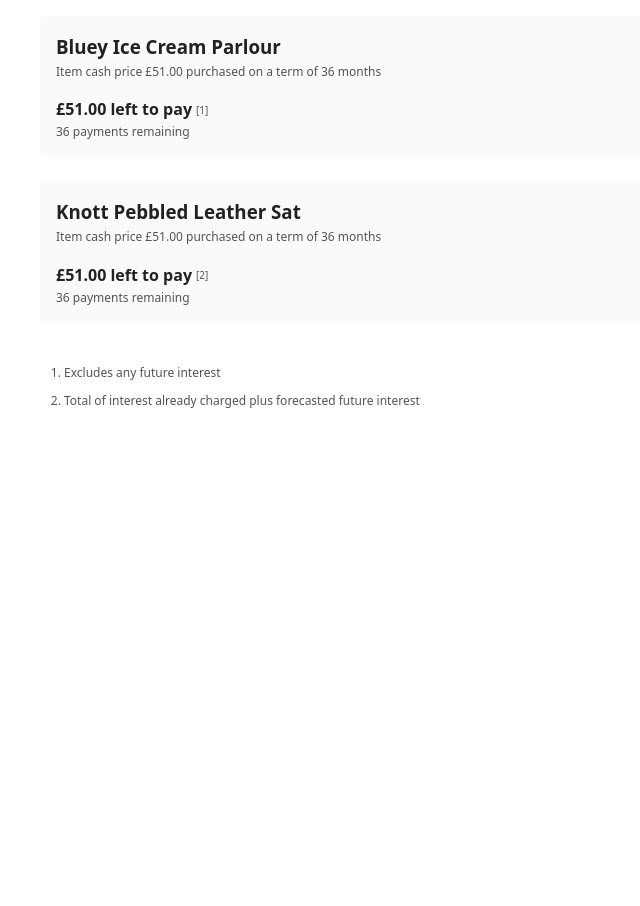
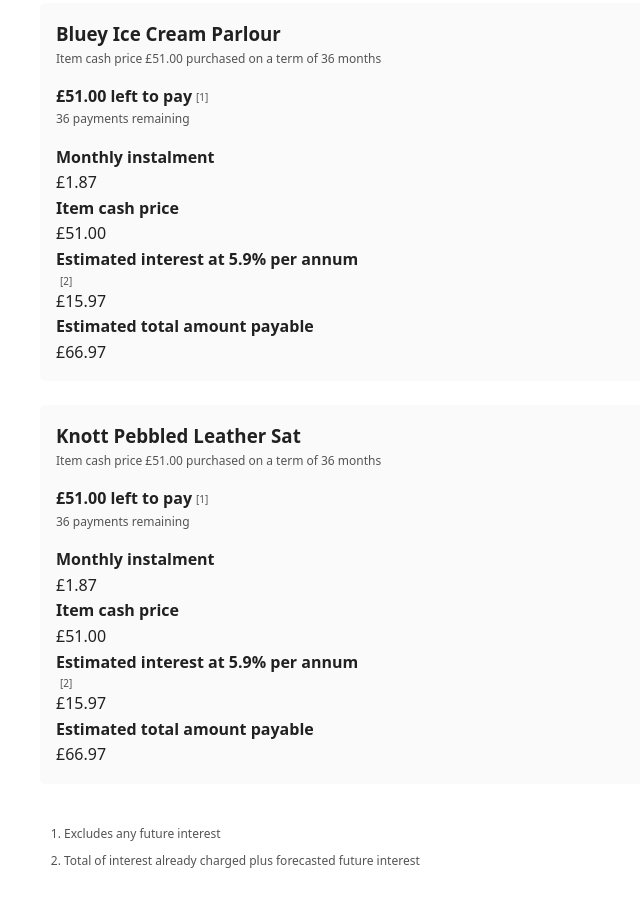
Before and after one commit to byDarren/footnote, a plain HTML site: page index.html in a window 1280 px wide. Shown: the part 440-1346 px from the top of the page, without its empty margins (0-640 px from the left). Before the commit the page ends 918 px from the top, so only its background shows below. Drawn offline with Linux system fonts and the light colour scheme.

Commit message:
Update index.html

```diff
--- a/index.html
+++ b/index.html
@@ -1,58 +1,37 @@
-<!DOCTYPE html>
-<html lang="en">
 <head>
-  <meta charset="UTF-8" />
-  <title>Accessible Footnotes Prototype</title>
     <link rel="stylesheet" href="styles.css">
 </head>
+
 <body>
-
-  <!-- PLAN 1 -->
 <div class="plan" id="plan-1">
     <div class="title">
         <h3>Dyson Supersonic Origin Hair Dryer - Black and Nickel</h3>
         <p class="subtitle">Item cash price £51.00 purchased on a term of 36 months</p>
     </div>
-
     <div class="term">
         <div class="lefttopay">
             <h4>£51.00 left to pay</h4>
-        <a
-          href="#item-1"
-          class="jump-link"
-          data-target="item-1"
-          aria-describedby="footnote-label-1"
-        >[1]</a>
+            <a href="#item-1" class="jump-link" data-target="item-1" aria-describedby="footnote-label-1">[1]</a>
         </div>
         <p class="subtitle">36 payments remaining</p>
     </div>
-
     <div class="data">
         <div>
             <h4>Monthly instalment</h4>
             <p>£1.87</p>
         </div>
-
         <div>
             <h4>Item cash price</h4>
             <p>£51.00</p>
         </div>
-
         <div>
             <span>
                 <h4>Estimated interest at 5.9% per annum</h4>
-          <sup>
-            <a
-              href="#item-2"
-              class="jump-link"
-              data-target="item-2"
-              aria-describedby="footnote-label-2"
-            >[2]</a>
-          </sup>
+                <sup><a href="#item-2" class="jump-link" data-target="item-2" aria-describedby="footnote-label-2">[2]</a></sup>
             </span>
             <p>£15.97</p>
+
         </div>
-
         <div>
             <h4>Estimated total amount payable</h4>
             <p>£66.97</p>
@@ -60,13 +39,11 @@
     </div>
 </div>
 
-  <!-- PLAN 2 -->
 <div class="plan" id="plan-2">
     <div class="title">
         <h3>Bluey Ice Cream Parlour</h3>
         <p class="subtitle">Item cash price £51.00 purchased on a term of 36 months</p>
     </div>
-
     <div class="term">
         <div class="lefttopay">
             <h4>£51.00 left to pay</h4>
@@ -74,43 +51,77 @@
         </div>
         <p class="subtitle">36 payments remaining</p>
     </div>
+    <div class="data">
+        <div>
+            <h4>Monthly instalment</h4>
+            <p>£1.87</p>
+        </div>
+        <div>
+            <h4>Item cash price</h4>
+            <p>£51.00</p>
+        </div>
+        <div>
+            <span>
+                <h4>Estimated interest at 5.9% per annum</h4>
+                <sup><a href="#item-2" class="jump-link" data-target="item-2" aria-describedby="footnote-label-2">[2]</a></sup>
+            </span>
+            <p>£15.97</p>
+
+        </div>
+        <div>
+            <h4>Estimated total amount payable</h4>
+            <p>£66.97</p>
+        </div>
+    </div>
 </div>
 
-  <!-- PLAN 3 -->
 <div class="plan" id="plan-3">
     <div class="title">
         <h3>Knott Pebbled Leather Sat</h3>
         <p class="subtitle">Item cash price £51.00 purchased on a term of 36 months</p>
     </div>
-
     <div class="term">
         <div class="lefttopay">
             <h4>£51.00 left to pay</h4>
-        <a href="#item-2" class="jump-link" data-target="item-2" aria-describedby="footnote-label-2">[2]</a>
+            <a href="#item-1" class="jump-link" data-target="item-1" aria-describedby="footnote-label-1">[1]</a>
         </div>
         <p class="subtitle">36 payments remaining</p>
     </div>
+    <div class="data">
+        <div>
+            <h4>Monthly instalment</h4>
+            <p>£1.87</p>
+        </div>
+        <div>
+            <h4>Item cash price</h4>
+            <p>£51.00</p>
+        </div>
+        <div>
+            <span>
+                <h4>Estimated interest at 5.9% per annum</h4>
+                <sup><a href="#item-2" class="jump-link" data-target="item-2" aria-describedby="footnote-label-2">[2]</a></sup>
+            </span>
+            <p>£15.97</p>
+
+        </div>
+        <div>
+            <h4>Estimated total amount payable</h4>
+            <p>£66.97</p>
+        </div>
+    </div>
 </div>
 
-  <!-- FOOTNOTES -->
-  <ol id="footnote" aria-live="polite">
+<!-- Footnotes -->
+<ol id="footnote">
     <li id="item-1" tabindex="-1">
         <span id="footnote-label-1">Excludes any future interest</span>
-      <button class="action-btn" hidden aria-hidden="true">
-        Return to content
-      </button>
+        <button class="action-btn" hidden aria-label="Return to content">Return to content</button>
     </li>
 
     <li id="item-2" tabindex="-1">
-      <span id="footnote-label-2">
-        Total of interest already charged plus forecasted future interest
-      </span>
-      <button class="action-btn" hidden aria-hidden="true">
-        Return to content
-      </button>
+        <span id="footnote-label-2">Total of interest already charged plus forecasted future interest</span>
+        <button class="action-btn" hidden aria-label="Return to content">Return to content</button>
     </li>
 </ol>
-
+</body>
 <script src="script.js"></script>
-</body>
-</html>
```
Lines whose indentation alone changed are shown as unchanged.
